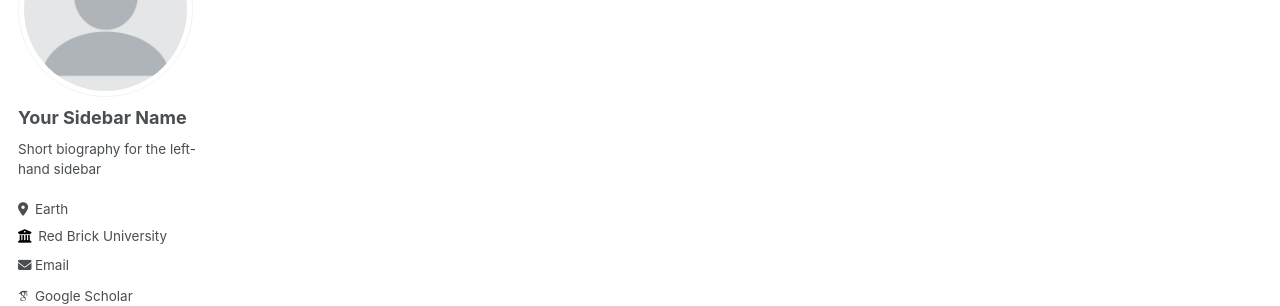
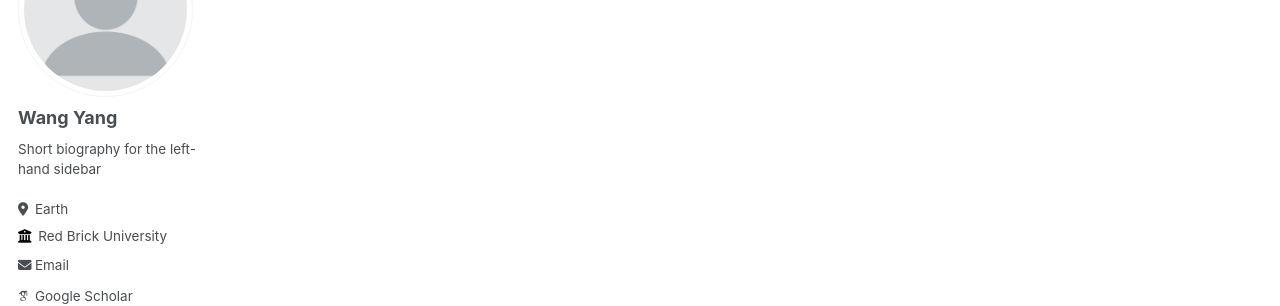
Before and after one commit to uservan/uservan.github.io, a Jekyll site: the page built from _pages/about.md, in a window 1280 px wide. Shown: the part 184-490 px from the top of the page. Built offline with Jekyll 4.4.1, drawn with Linux system fonts in a browser that asks for light colours; some web fonts are replaced.

Commit message:
Update _config.yml

```diff
--- a/_config.yml
+++ b/_config.yml
@@ -22,13 +22,13 @@ repository               : "uservan/uservan.github.io" #"academicpages/academicp
 author:
   # Biographic information
   avatar           : "profile.png"
-  name             : "Your Sidebar Name"
+  name             : "Wang Yang"
   pronouns         : # example: "she/her"
   bio              : "Short biography for the left-hand sidebar"
   location         : "Earth"
   employer         : "Red Brick University"
   uri              : # URL
-  email            : "none@example.org"
+  email            : "wyang107@ucr.edu"
 
   # Academic websites
   arxiv            : # URL - Update with the correct link to your profile
```
